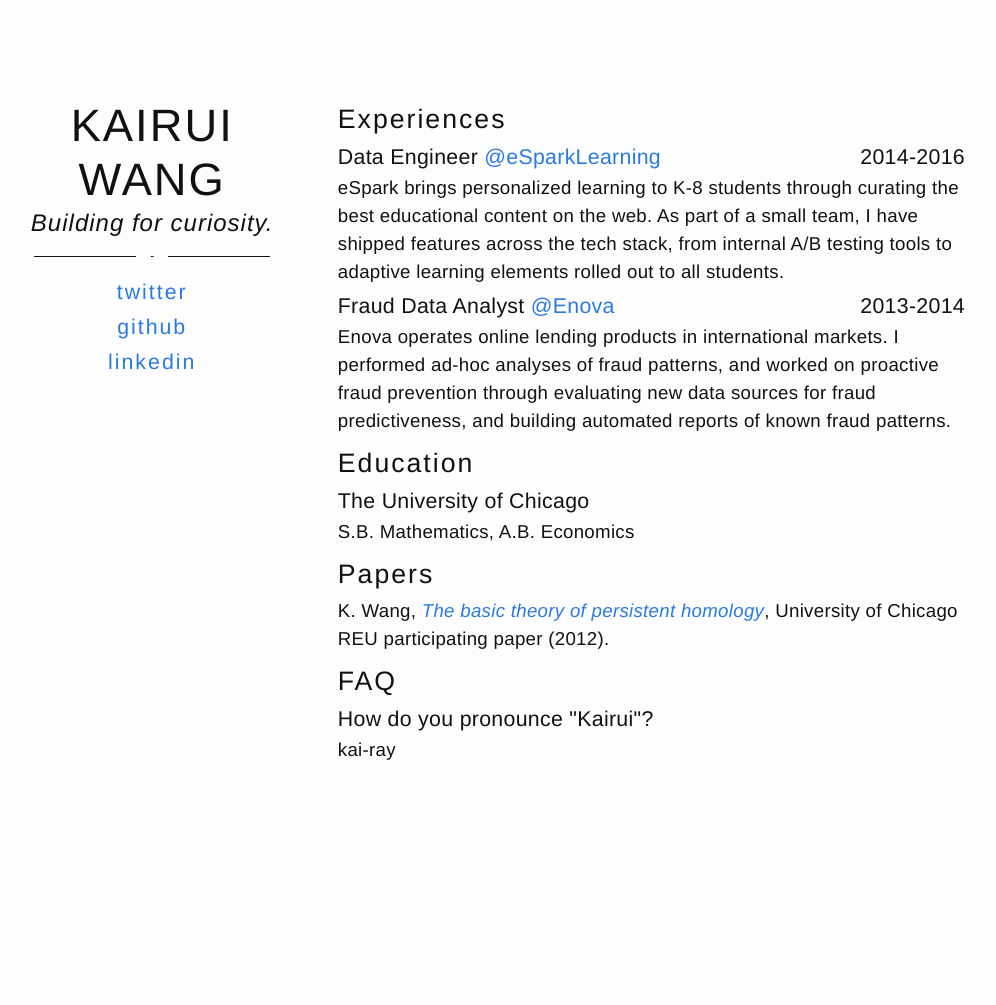
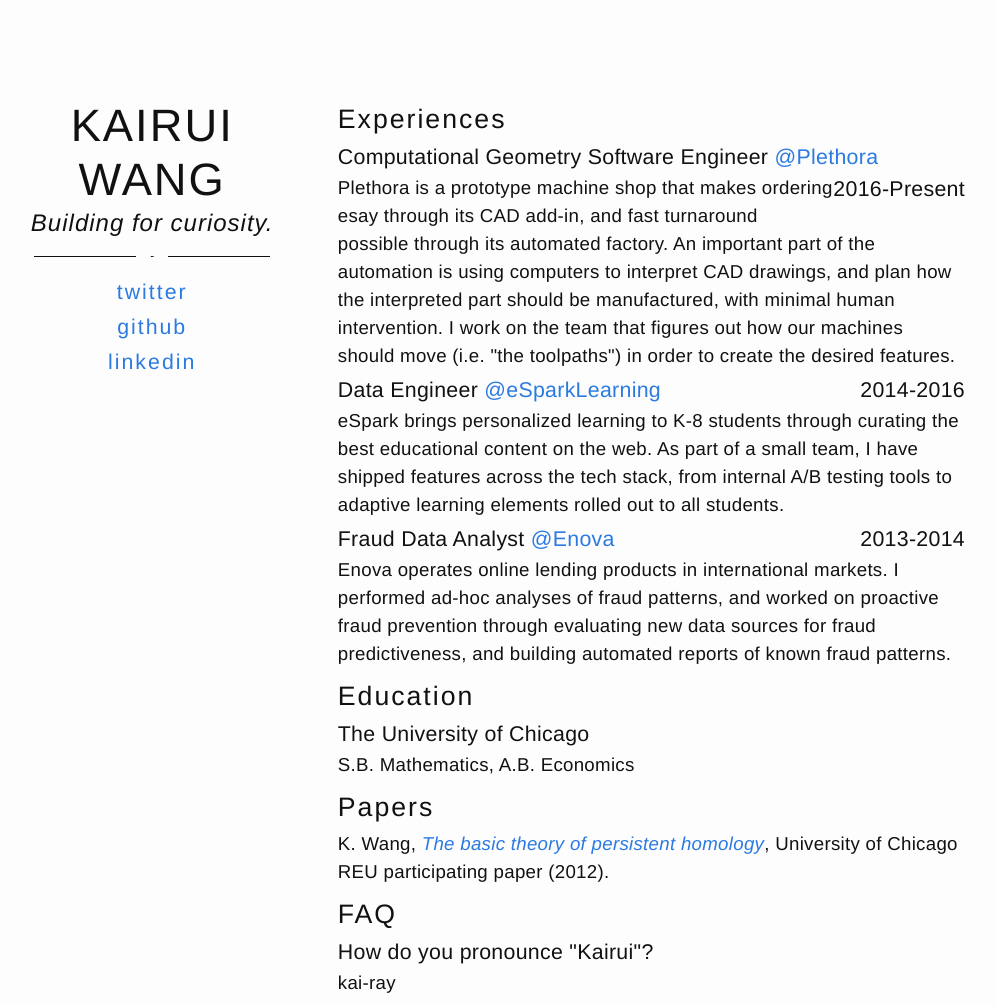
Before and after one commit to kairuiwang/kairuiwang.github.io, a Jekyll site: the page built from index.html, in a window 1280 px wide. Shown: the whole page, without its empty margins (155-1151 px from the left). Built offline with Jekyll 4.4.1, drawn with Linux system fonts in a browser that asks for light colours; before the commit the page ends 900 px from its top, so only the background shows below that.

Commit message:
Add Plethora description

```diff
--- a/_includes/cv.html
+++ b/_includes/cv.html
@@ -1,6 +1,14 @@
 <section class="cv">
   <section class="cv-section">
     <section class="section-heading">Experiences</section>
+    <section class="description">
+      <span class="name">Computational Geometry Software Engineer <a href="https://twitter.com/plethora">@Plethora</a></span>
+      <span class="dates">2016-Present</span>
+      <section class="achievements">
+        Plethora is a prototype machine shop that makes ordering esay through its CAD add-in, and fast turnaround possible through its automated factory. An important part of the automation is using computers to interpret CAD drawings, and plan how the interpreted part should be manufactured, with minimal human intervention. I work on the team that figures out how our machines should move (i.e. "the toolpaths") in order to create the desired features.
+      </section>
+    </section>
+
     <section class="description">
       <span class="name">Data Engineer <a href="https://twitter.com/eSparkLearning">@eSparkLearning</a></span>
       <span class="dates">2014-2016</span>
@@ -10,6 +18,7 @@
         A/B testing tools to adaptive learning elements rolled out to all students.
       </section>
     </section>
+
     <section class="description">
       <span class="name">Fraud Data Analyst <a href="https://twitter.com/Enova">@Enova</a></span>
       <span class="dates">2013-2014</span>
```
